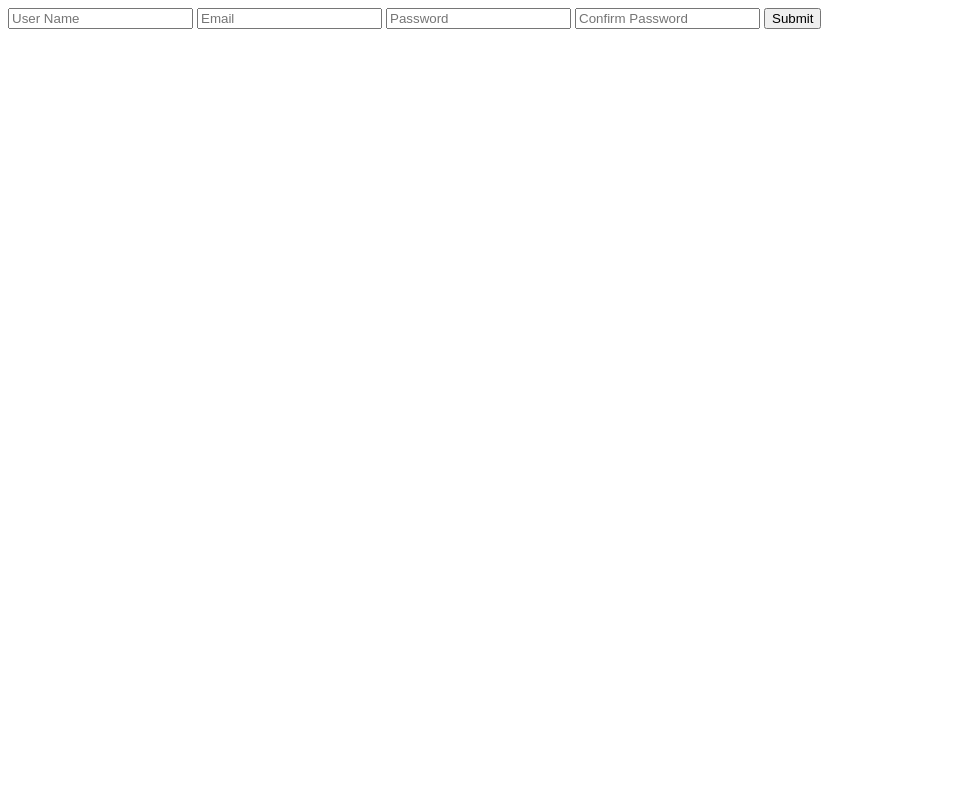
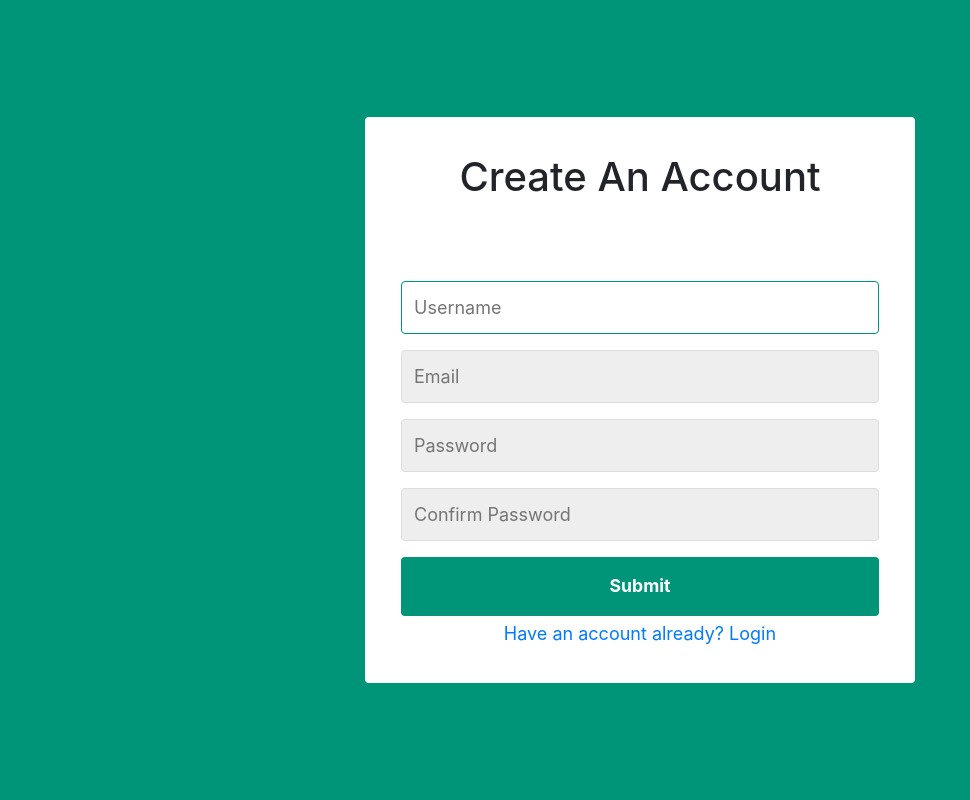
Before and after one commit to irashoemo1/leetcode-tracker, a Node server app: page /signup in a window 1280 px wide. Shown: the whole page, without its empty margins (0-970 px from the left). Run offline with Node 20, Linux system fonts and the light colour scheme; some libraries are stand-ins or nearby versions.

Commit message:
added css to login and signup pages to make it look good

```diff
--- a/package.json
+++ b/package.json
@@ -24,7 +24,7 @@
     "mongoose": "^6.3.6",
     "morgan": "^1.10.0",
     "nodemon": "^2.0.16",
-    "passport": "^0.6.0",
+    "passport": "^0.5.3",
     "passport-local": "^1.0.0",
     "validator": "^13.7.0"
   }
--- a/public/css/style.css
+++ b/public/css/style.css
@@ -80,18 +80,110 @@ li span.del, span.edit{
     margin-left: .5em;
 }
 
+.login-signup{
+    display: flex;
+    align-items: center;
+    justify-content: center;
+}
+
+.login-body {
+    display: flex;
+    align-items: center;
+    justify-content: center;
+    height: 100vh;
+    margin: 0;
+    font-size: 18px;
+    background-color: #009579;
+}
+
+.login, .signup{
+    padding: 2em;
+    margin: 1em;
+    border-radius: 4px;
+    background-color: white;
+}
+
+.login{
+    width: 400px;
+    max-width: 400px;
+}
+
+.signup{
+    width: 550px;
+    max-width: 550px;
+}
 
 
-/* div{
-    display: inline-block;
-} */
-
-/* #table{
-    display: block;
-    margin-top: 2em;
+.form > *:first-child{
+    margin-top: 0;
+    padding-left: 0;
 }
 
-th, td{
-    border: 1px solid black;
-    padding: 5px;
-} */
+.form > *:last-child{
+    margin-bottom: 0;
+}
+
+.form{
+    padding-left: 0;
+}
+
+.form-title{
+    margin-bottom: 2em;
+    text-align: center;
+    /* padding: 0; */
+}
+
+.form-inputgroup{
+    margin-bottom: 1rem;
+}
+
+.form-input{
+    display: block;
+    width: 100%;
+    padding: 0.75rem;
+    box-sizing: border-box;
+    border-radius: 4px;
+    border: 1px solid #dddddd;
+    outline: none;
+    background-color: #eeeeee;
+    transition: background 0.2s, border-color 0.2s;
+}
+
+.form-input:focus{
+    border-color: #009579;
+    background-color: white;
+}
+
+.form-button{
+    width: 100%;
+    padding: 1rem 2rem;
+    font-weight: bold;
+    font-size: 1.1rem;
+    color: white;
+    background-color: #009579;
+    border: none;
+    border-radius: 4px;
+    cursor: pointer;
+}
+
+
+.form-button:hover{
+    background-color: #007f67;
+}
+
+.form-button:active{
+    transform: scale(0.98);
+}
+
+.form-text{
+    text-align: center;
+}
+
+.form-link{
+    text-decoration: none;
+    cursor: pointer;
+}
+
+.form-link:hover{
+    text-decoration: underline;
+}
--- a/views/signup.ejs
+++ b/views/signup.ejs
@@ -4,20 +4,42 @@
     <meta charset="UTF-8">
     <meta http-equiv="X-UA-Compatible" content="IE=edge">
     <meta name="viewport" content="width=device-width, initial-scale=1.0">
-    <title>Document</title>
+    <title>Register</title>
+    <link rel="stylesheet" href="https://cdn.jsdelivr.net/npm/bootstrap@4.0.0/dist/css/bootstrap.min.css" integrity="sha384-Gn5384xqQ1aoWXA+058RXPxPg6fy4IWvTNh0E263XmFcJlSAwiGgFAW/dAiS6JXm" crossorigin="anonymous">
+    <link rel="stylesheet" href="css/style.css">
 </head>
-<body>
-    <% if (locals.messages.errors) { %>
-        <% messages.errors.forEach( el => { %>
-            <div class="alert alert-danger"><%= el.msg %></div>
-        <% }) %>
-    <% } %>
-    <form action="/signup" method="POST">
+<body class="login-body">
+
+    <div class="signup">
+        <form class="form" action="/signup" method="POST">
+            <h1 class="form-title">Create An Account</h1>
+            <% if (locals.messages.errors) { %>
+                <% messages.errors.forEach( el => { %>
+                    <div class="alert alert-danger"><%= el.msg %></div>
+                <% }) %>
+            <% } %>
+            <div class="form-inputgroup">
+                <input class="form-input" type="text" autofocus name="userName" placeholder="Username">
+            </div>
+            <div class="form-inputgroup">
+                <input class="form-input" type="email" name="email" placeholder="Email">
+            </div>
+            <div class="form-inputgroup">
+                <input class="form-input" type="password" name="password" placeholder="Password">
+            </div>
+            <div class="form-inputgroup">
+                <input class="form-input" type="password" name="confirmPassword" placeholder="Confirm Password">
+            </div>
+            <input class="form-button" type="submit">
+            <p class="form-text"><a class="form-link" href="/login">Have an account already? Login</a></p>
+        </form>
+    </div>
+    <!-- <form action="/signup" method="POST">
         <input type="text" name="userName" placeholder="User Name">
         <input type="email" name="email" placeholder="Email">
         <input type="password" name="password" placeholder="Password">
-        <input type="password" name="confirmPassword" placeholder="Confirm Password">
+        <input type="password" name="confirmPassword" placeholder="confirmPassword">
         <input type="submit">
-    </form>
+    </form> -->
 </body>
 </html>
```
Also changed, not shown: controllers/problems.js (+1 -52 lines), public/main.js (+3 -58 lines), views/index.ejs (+5 -2 lines), views/login.ejs (+18 -6 lines), 1 other file.
